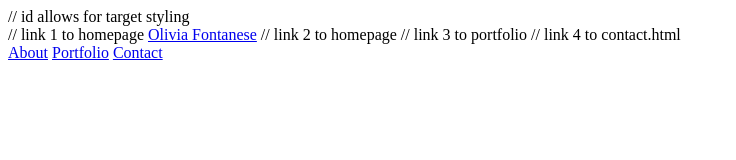
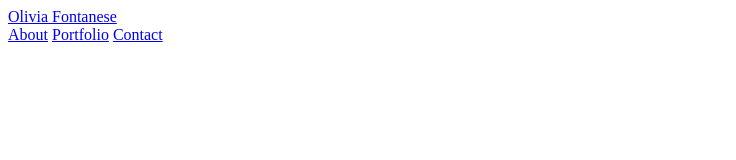
Before and after one commit to Livi143/Basic-Portfolio-Recommended-that-portfolio-though, a plain HTML site: page index.html in a window 1280 px wide. Shown: the whole page, without its empty margins (0-736 px from the left). Drawn offline with Linux system fonts and the light colour scheme.

Commit message:
fixed html inline comments

```diff
--- a/index.html
+++ b/index.html
@@ -4,13 +4,13 @@
         <title>About Olivia</title>
     </head>
     <body>
-        <header id="masthead"> // id allows for target styling
+        <header id="masthead">  <!--id allows for target styling-->
             <div class="container">
-            // link 1 to homepage
+            <!--link 1 to homepage-->
             <a href="index.html" id="logo">Olivia Fontanese</a>
-            // link 2 to homepage
-            // link 3 to portfolio
-            // link 4 to contact.html
+            <!-- link 2 to homepage-->
+            <!-- link 3 to portfolio-->
+            <!-- link 4 to contact.html-->
             <nav>
                 <a href="index.html">About</a>
                 <a href="portfolio.html">Portfolio</a>
```
